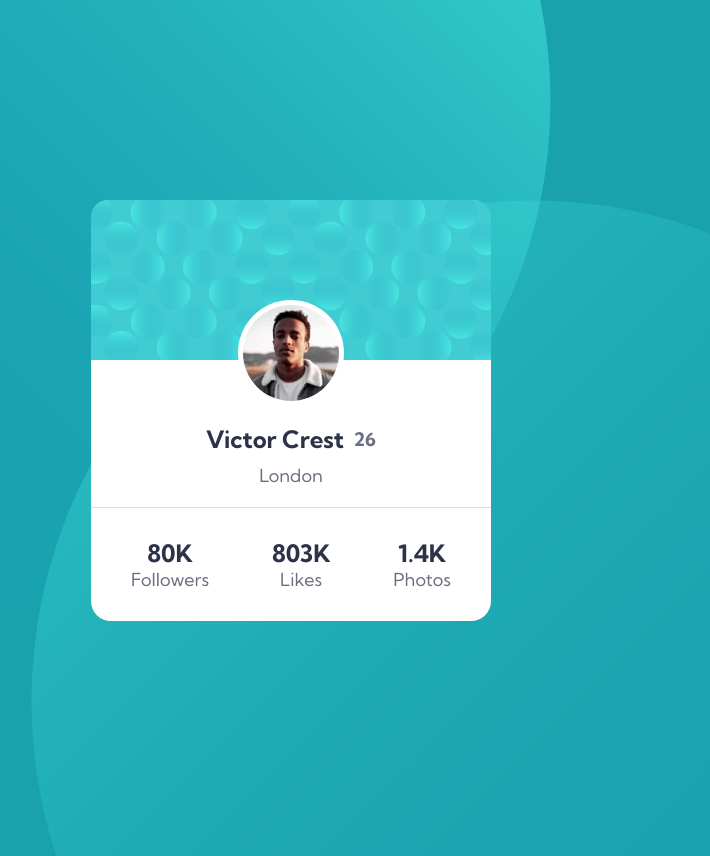
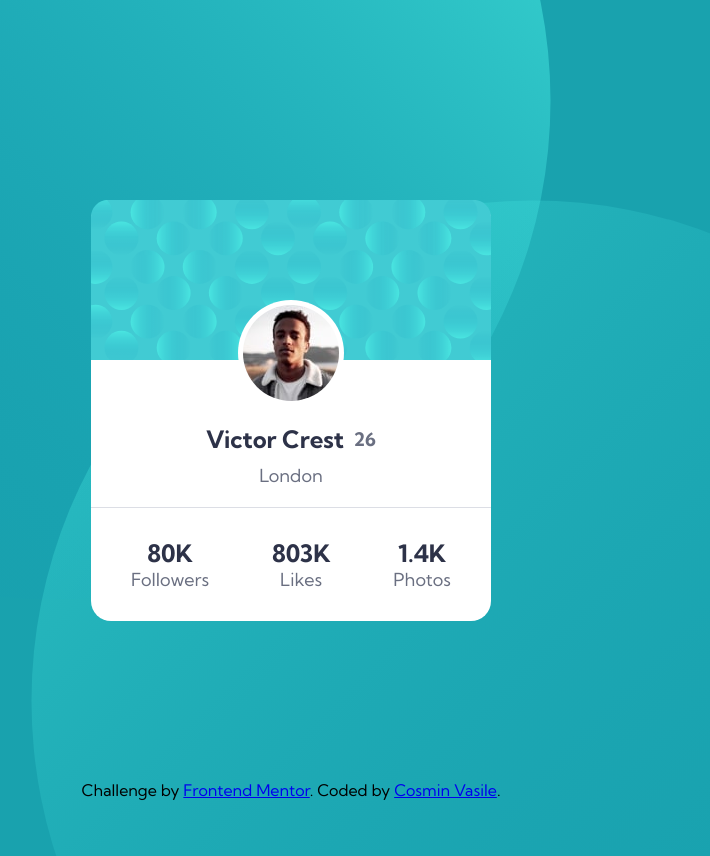
Before and after one commit to VasileCosmin/Profile-Card-Component, a plain HTML site: page index.html in a window 1280 px wide. Shown: the top 856 px of the page, without its empty margins (349-1059 px from the left). Drawn offline with Linux system fonts and the light colour scheme.

Commit message:
Hmtl And CSS updated

```diff
--- a/index.html
+++ b/index.html
@@ -37,9 +37,9 @@
     </div>
   </div>
 
-  <!-- <div class="attribution">
+  <div class="attribution">
     Challenge by <a href="https://www.frontendmentor.io?ref=challenge" target="_blank">Frontend Mentor</a>.
-    Coded by <a href="#">Your Name Here</a>.
-  </div> -->
+    Coded by <a href="#">Cosmin Vasile</a>.
+  </div>
 </body>
 </html>
--- a/style.css
+++ b/style.css
@@ -104,6 +104,11 @@ body p {
   text-transform: capitalize;
 }
 
+.attribution {
+  position: absolute;
+  bottom: 0;
+}
+
 @media(max-width: 400px) {
   .card {
     width: 350px;
```
